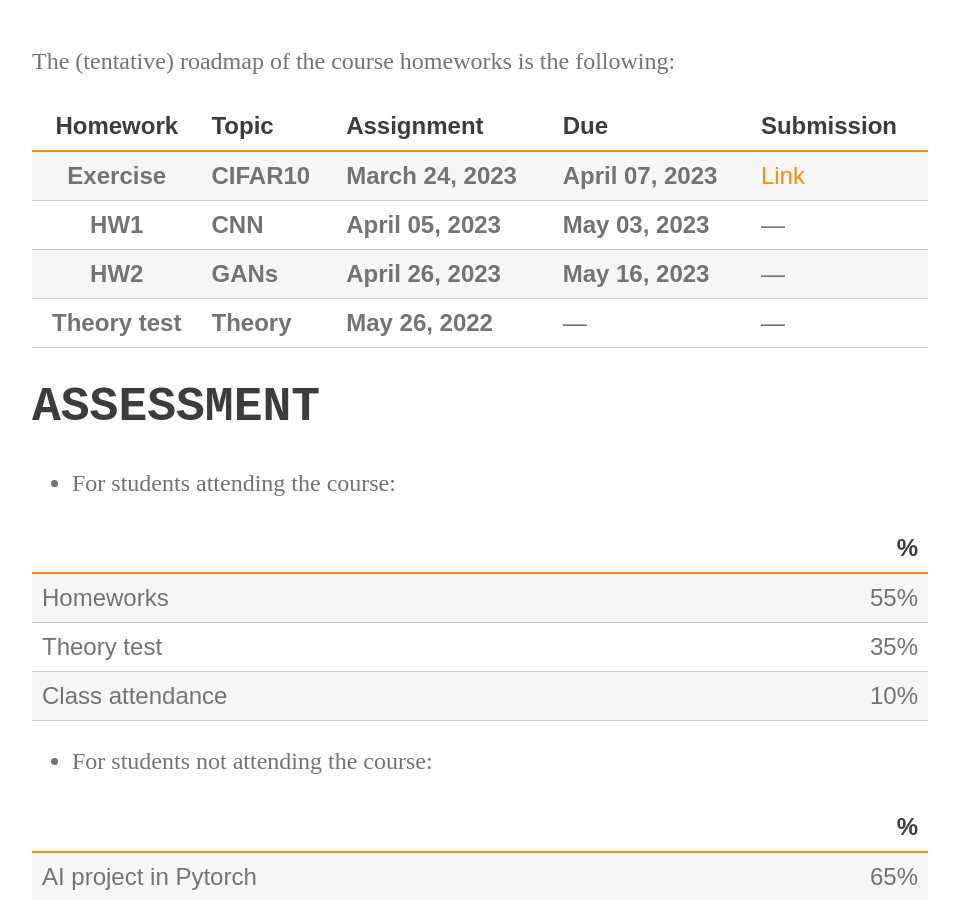
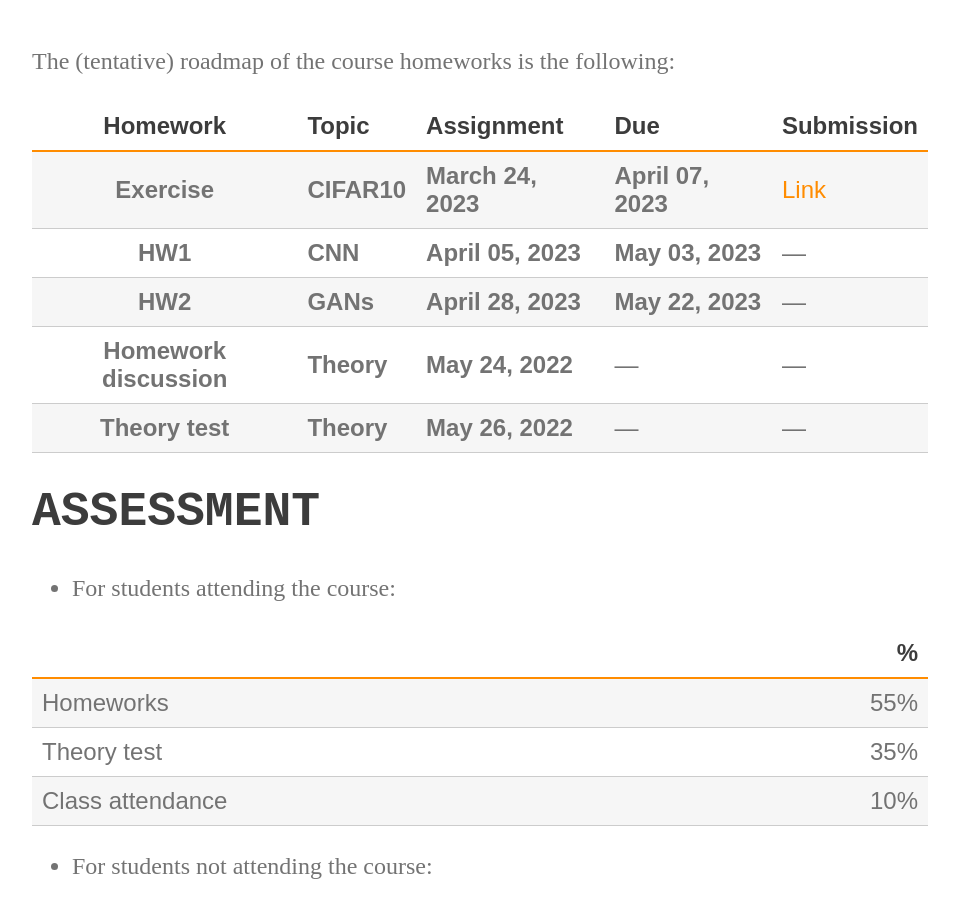
Before and after one commit to perceivelab/knowledge-discovery-course, a Jekyll site: the page built from index.md, in a window 1280 px wide and 900 px high, scrolled down 1223 px. Shown: the whole window, without its empty margins (160-1119 px from the left). Built offline with Jekyll 4.4.1, drawn with Linux system fonts in a browser that asks for light colours; our own code applies the rules of GitHub Pages for plain Markdown files.

Commit message:
Update index.md

```diff
--- a/index.md
+++ b/index.md
@@ -29,7 +29,8 @@ The (tentative) roadmap of the course homeworks is the following:
 | :-------:| ------------------ | --------------- | -------          | --- |
 | **Exercise**     | **CIFAR10**    | **March 24, 2023** | **April 07, 2023**   | [Link](https://docs.google.com/forms/d/e/1FAIpQLScSW8yJj26Zt8aqpVN4ssa89LtUq_plwtUEtFocjnTy66WM5Q/viewform?usp=pp_url) |
 | **HW1**     | **CNN**    | **April 05, 2023** | **May 03, 2023**   | --- |
-| **HW2**      | **GANs** | **April 26, 2023** | **May 16, 2023**    | --- |
+| **HW2**      | **GANs** | **April 28, 2023** | **May 22, 2023**    | --- |
+| **Homework discussion**      | **Theory** | **May 24, 2022** | ---   | --- |
 | **Theory test**      | **Theory** | **May 26, 2022** | ---   | --- |
 
 
```
